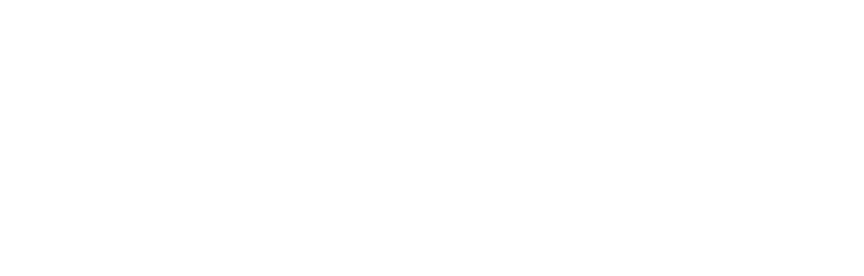
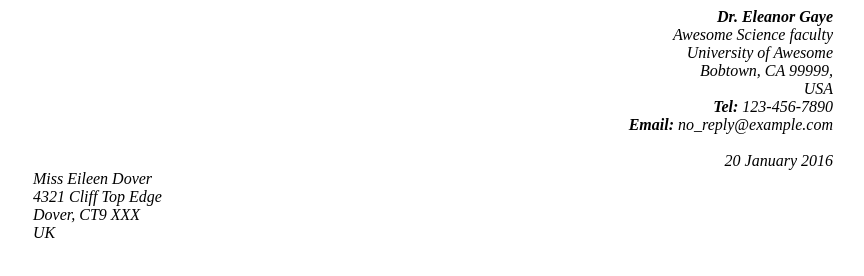
Before and after one commit to jains19/jains19.github.io, a plain HTML site: page assignment1/index.html in a window 1280 px wide. Shown: the whole page, without its empty margins (207-1071 px from the left). Drawn offline with Linux system fonts and the light colour scheme.

Commit message:
added address section in index.html

```diff
--- a/assignment1/index.html
+++ b/assignment1/index.html
@@ -4,3 +4,32 @@
 	Date: 17 September 2023
 	This file contains the letter markup.
 -->
+<!DOCTYPE html>
+<html lang="en">
+<head>
+    <meta charset="UTF-8">
+    <meta name="viewport" content="width=device-width, initial-scale=1.0">
+    <link rel="stylesheet" href="./style.css">
+    <title>Lab 1 Part 1</title>
+</head>
+<body>
+    <div id="container">
+        <address class="text-right">
+            <div class="font-bold">Dr. Eleanor Gaye</div>
+            Awesome Science faculty<br>
+            University of Awesome<br>
+            Bobtown, CA 99999,<br>
+            USA<br>
+            <span class="font-bold">Tel:</span> 123-456-7890<br>
+            <span class="font-bold">Email:</span> no_reply@example.com<br><br>
+            20 January 2016
+        </address>
+        <address>
+            Miss Eileen Dover <br>
+            4321 Cliff Top Edge<br>
+            Dover, CT9 XXX<br>
+            UK<br>
+        </address>
+    </div>
+</body>
+</html>
```
